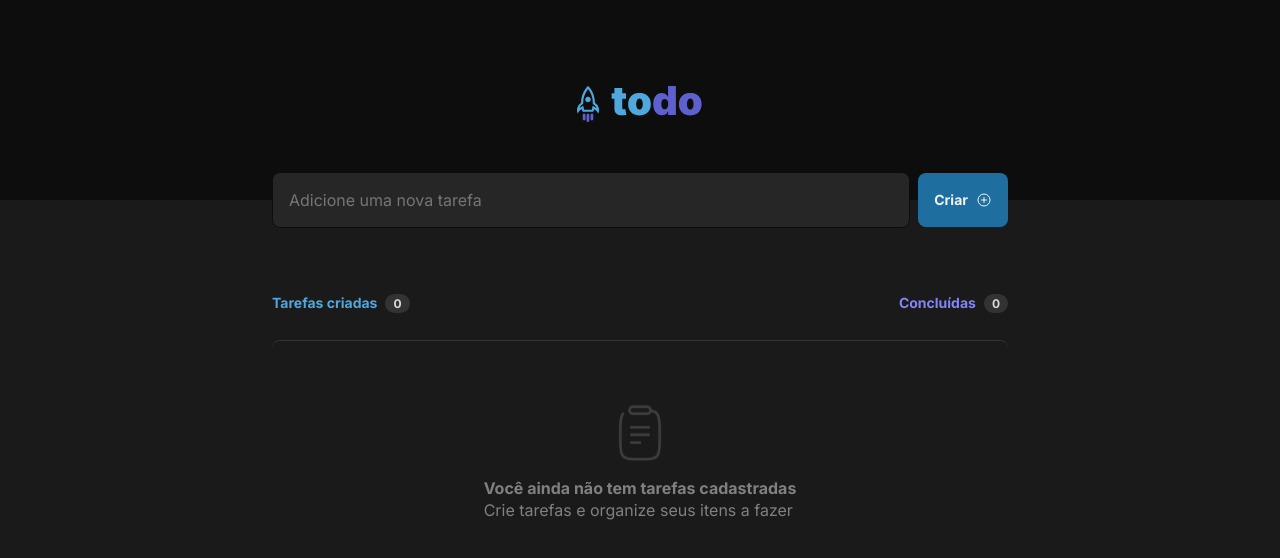
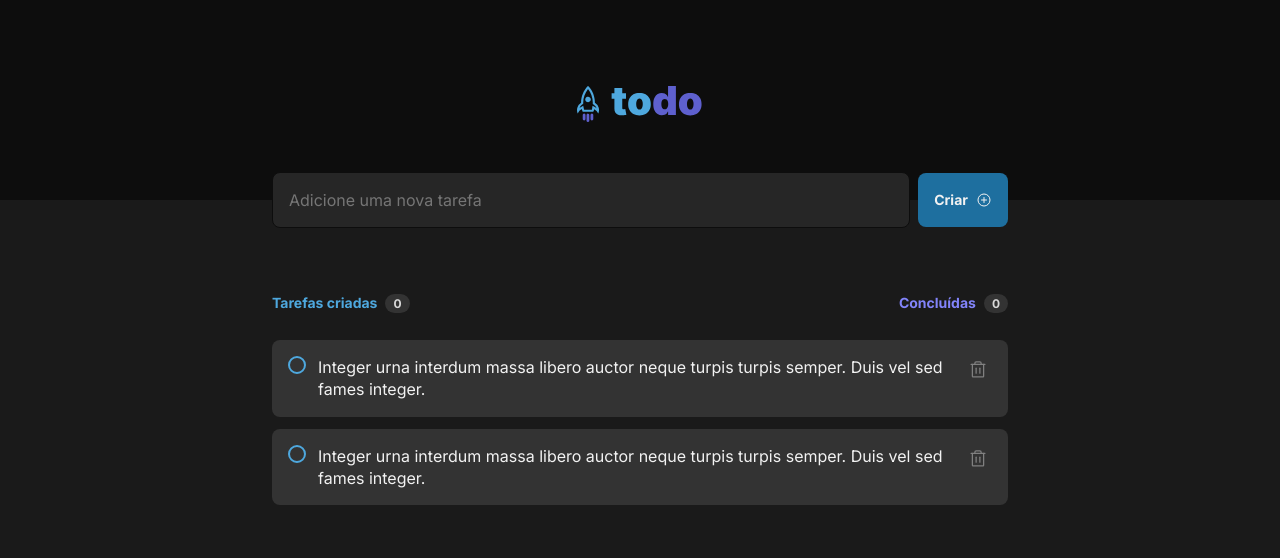
Before and after one commit to Lucas-HMSC/ignite-todo-list, a React (Vite) app in the folder todo-list/: page / in a window 1280 px wide. Shown: the top 558 px of the page. Built offline with nearby package versions, Linux system fonts and the light colour scheme.

Commit message:
feat: create Task component

```diff
--- a/todo-list/package.json
+++ b/todo-list/package.json
@@ -4,11 +4,12 @@
   "version": "0.0.0",
   "type": "module",
   "scripts": {
-    "dev": "vite",
+    "dev": "vite --host",
     "build": "tsc && vite build",
     "preview": "vite preview"
   },
   "dependencies": {
+    "@radix-ui/react-checkbox": "^1.0.1",
     "phosphor-react": "^1.4.1",
     "react": "^18.2.0",
     "react-dom": "^18.2.0",
--- /dev/null
+++ b/todo-list/src/components/Checkbox/index.tsx
@@ -0,0 +1,16 @@
+import * as CheckboxPrimitive from '@radix-ui/react-checkbox';
+import { Check } from 'phosphor-react';
+
+import styles from './styles.module.scss';
+
+export function Checkbox() {
+  return (
+    <CheckboxPrimitive.Root className={styles.checkbox}>
+      <CheckboxPrimitive.Indicator asChild>
+        <div className={styles.checked}>
+          <Check />
+        </div>
+      </CheckboxPrimitive.Indicator>
+    </CheckboxPrimitive.Root>
+  );
+}
--- /dev/null
+++ b/todo-list/src/components/Checkbox/styles.module.scss
@@ -0,0 +1,25 @@
+.checkbox {
+  width: 1.125rem;
+  height: 1.125rem;
+  border-radius: 999px;
+  border: 2px solid var(--blue);
+  background-color: transparent;
+  cursor: pointer;
+  position: relative;
+}
+
+.checked {
+  width: 1.125rem;
+  height: 1.125rem;
+  border-radius: 999px;
+  border: 2px solid var(--purple-dark);
+  background-color: var(--purple-dark);
+  color: var(--gray-100);
+  cursor: pointer;
+  display: flex;
+  align-items: center;
+  justify-content: center;
+  position: absolute;
+  top: -2px;
+  left: -2px;
+}
--- /dev/null
+++ b/todo-list/src/components/Task/index.tsx
@@ -0,0 +1,19 @@
+import { Trash } from 'phosphor-react';
+
+import { Checkbox } from '../Checkbox';
+
+import styles from './styles.module.scss';
+
+export function Task() {
+  return (
+    <div className={styles.task}>
+      <Checkbox />
+
+      <span>
+        Integer urna interdum massa libero auctor neque turpis turpis semper. Duis vel sed fames integer.
+      </span>
+
+      <Trash className={styles.icon} />
+    </div>
+  );
+}
--- /dev/null
+++ b/todo-list/src/components/Task/styles.module.scss
@@ -0,0 +1,20 @@
+.task {
+  display: flex;
+  gap: 0.75rem;
+  padding: 1rem;
+  background-color: var(--gray-400);
+  border-radius: 0.5rem;
+
+  span {
+    flex: 1;
+    color: var(--gray-100);
+  }
+
+  *.icon {
+    width: 28px;
+    height: 28px;
+    padding: 4px;
+    color: var(--gray-300);
+    cursor: pointer;
+  }
+}
--- a/todo-list/src/components/Tasks/index.tsx
+++ b/todo-list/src/components/Tasks/index.tsx
@@ -1,9 +1,14 @@
+import { useState } from 'react';
+
 import { Clipboard } from '../Clipboard';
 import { Counter } from '../Counter';
+import { Task } from '../Task';
 
 import styles from './styles.module.scss';
 
 export function Tasks() {
+  const [tasks, setTasks] = useState(['sasw']);
+
   return (
     <div className={styles.container}>
       <div className={styles.header}>
@@ -17,6 +22,9 @@ export function Tasks() {
         </span>
       </div>
 
+      {
+        tasks.length === 0 ?
+        (
           <div className={styles.emptyContent}>
             <Clipboard />
 
@@ -27,6 +35,13 @@ export function Tasks() {
               </span>
             </p>
           </div>
+        ) : (
+          <div className={styles.listContent}>
+            <Task />
+            <Task />
+          </div>
+        )
+      }
     </div>
   );
 }
--- a/todo-list/src/components/Tasks/styles.module.scss
+++ b/todo-list/src/components/Tasks/styles.module.scss
@@ -42,3 +42,10 @@
     }
   }
 }
+
+.listContent {
+  margin-top: 1.5rem;
+  display: flex;
+  flex-direction: column;
+  gap: 0.75rem;
+}
```
Also changed, not shown: 1 other file (tests, documents, lock files or other folders). Lines whose indentation alone changed are shown as unchanged.
